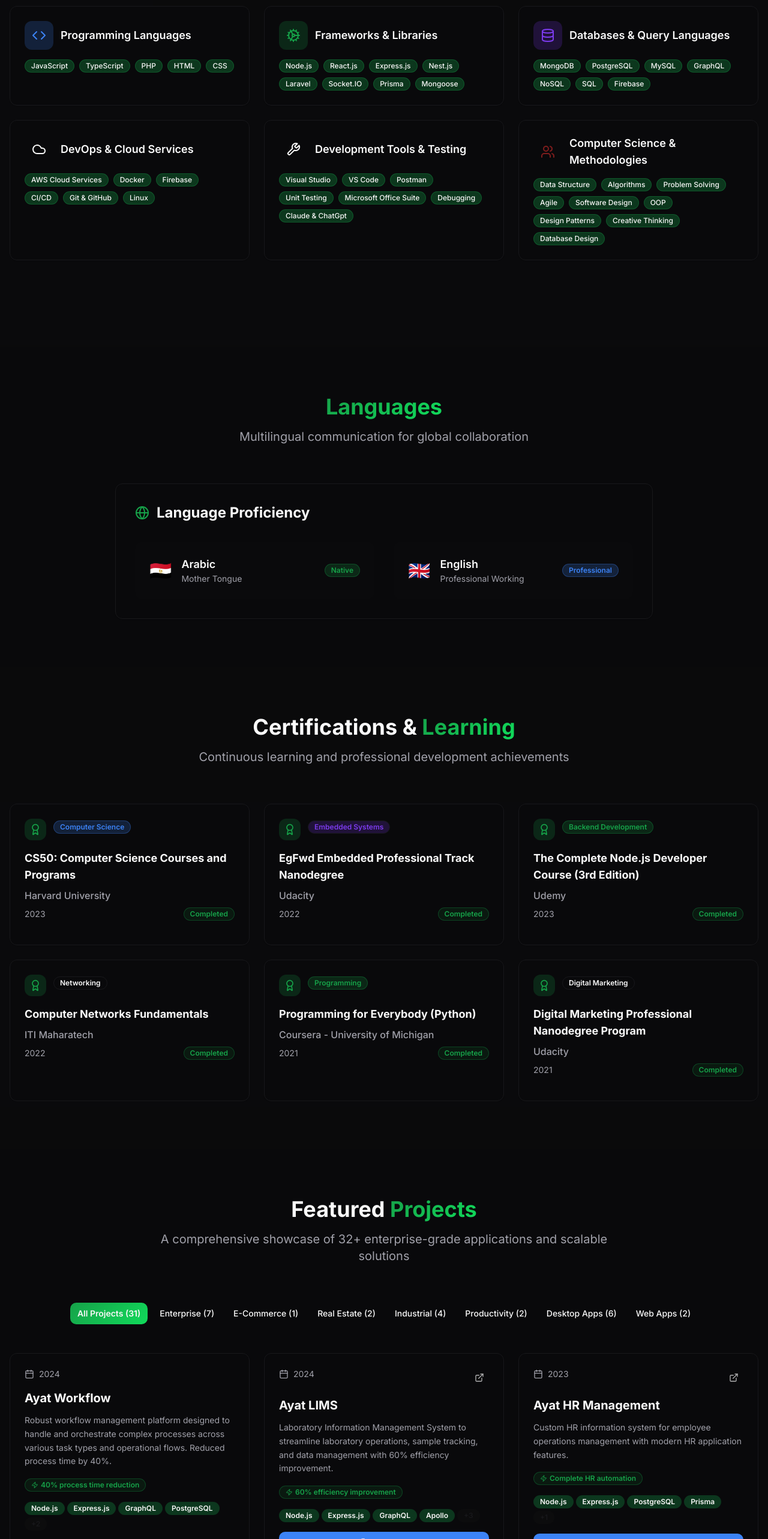
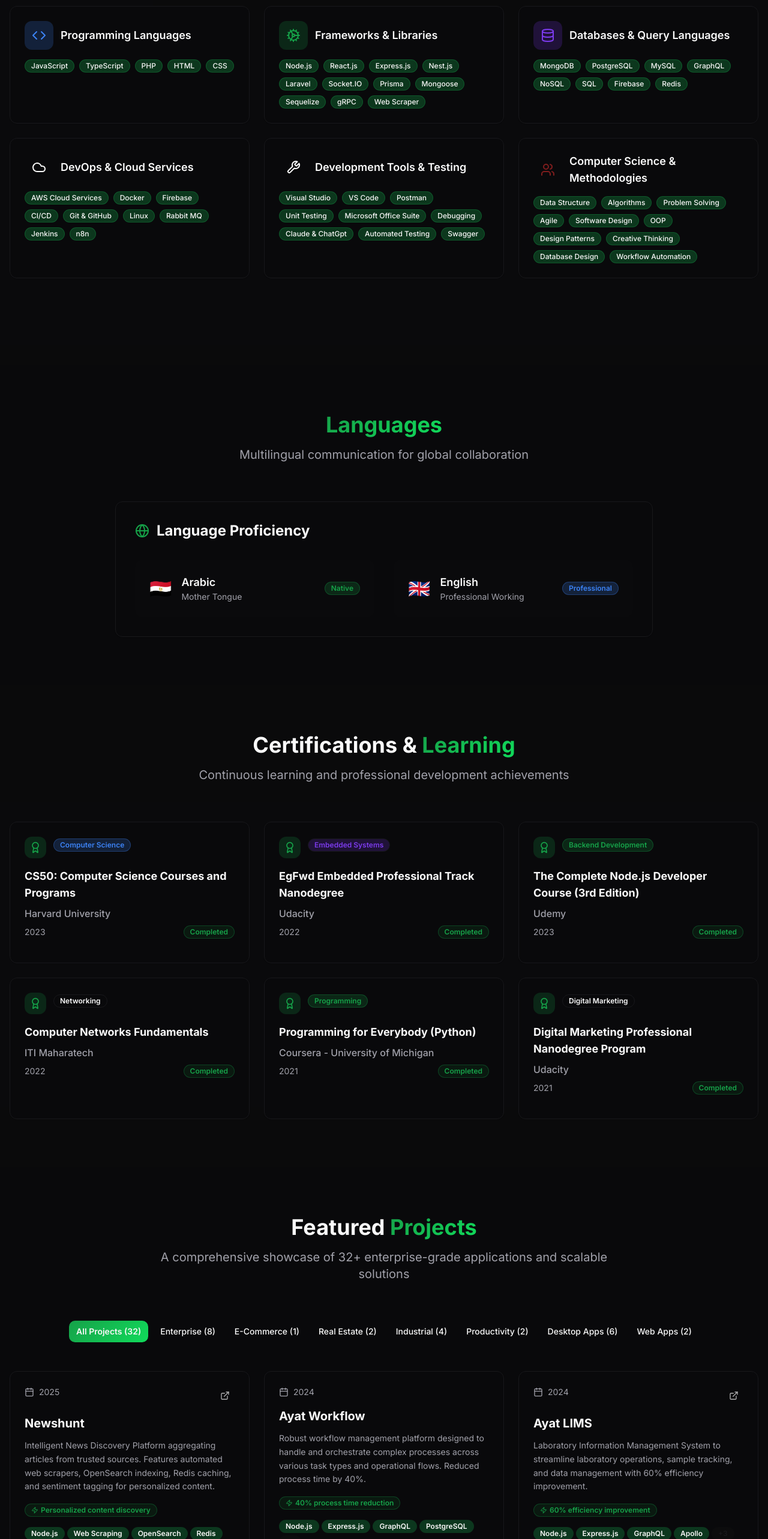
Before and after one commit to KarimSaeed1/Portfolio, a React (Vite) app: page / in a window 1280 px wide. Shown: the part 4760-7326 px from the top of the page at 60% size. Built offline with nearby package versions, Linux system fonts and the light colour scheme.

Commit message:
Updates on skills and add new project to projects

```diff
--- a/src/components/Navigation.tsx
+++ b/src/components/Navigation.tsx
@@ -60,11 +60,10 @@ const Navigation = () => {
                 <button
                   key={item.id}
                   onClick={() => scrollToSection(item.id)}
-                  className={`px-3 py-2 rounded-md text-sm font-medium transition-colors duration-300 ${
-                    activeSection === item.id
+                  className={`px-3 py-2 rounded-md text-sm font-medium transition-colors duration-300 ${activeSection === item.id
                       ? 'text-primary-glow bg-primary/20'
                       : 'text-muted-foreground hover:text-foreground hover:bg-accent/50'
-                  }`}
+                    }`}
                 >
                   {item.label}
                 </button>
@@ -76,7 +75,7 @@ const Navigation = () => {
           <div className="hidden md:flex items-center gap-2">
             <ThemeToggle />
             <Button variant="hero" size="sm" className="animate-glow" asChild>
-              <a href="https://drive.google.com/file/d/1G0kDp3m7aZOUl33Z8jaSniUepRrD2tU_/view?usp=drivesdk" target="_blank" rel="noopener noreferrer">
+              <a href="https://drive.google.com/file/d/1RFTjsVxmretzeyuBNjS0CAaR_WXiUqWs/view?usp=drivesdk" target="_blank" rel="noopener noreferrer">
                 <Download className="w-4 h-4" />
                 Resume
               </a>
@@ -104,11 +103,10 @@ const Navigation = () => {
                 <button
                   key={item.id}
                   onClick={() => scrollToSection(item.id)}
-                  className={`block px-3 py-2 rounded-md text-base font-medium w-full text-left transition-colors duration-300 ${
-                    activeSection === item.id
+                  className={`block px-3 py-2 rounded-md text-base font-medium w-full text-left transition-colors duration-300 ${activeSection === item.id
                       ? 'text-primary-glow bg-primary/20'
                       : 'text-muted-foreground hover:text-foreground hover:bg-accent/50'
-                  }`}
+                    }`}
                 >
                   {item.label}
                 </button>
--- a/src/components/Projects.tsx
+++ b/src/components/Projects.tsx
@@ -9,6 +9,16 @@ const Projects = () => {
 
   const projects = [
     // Enterprise Projects
+    {
+      title: "Newshunt",
+      description: "Intelligent News Discovery Platform aggregating articles from trusted sources. Features automated web scrapers, OpenSearch indexing, Redis caching, and sentiment tagging for personalized content.",
+      technologies: ["Node.js", "Web Scraping", "OpenSearch", "Redis", "Express.js", "MySQL", "Sequelize"],
+      category: "enterprise",
+      live: "https://newshunt.io/ar",
+      github: null,
+      impact: "Personalized content discovery",
+      year: "2025"
+    },
     {
       title: "Ayat Workflow",
       description: "Robust workflow management platform designed to handle and orchestrate complex processes across various task types and operational flows. Reduced process time by 40%.",
--- a/src/components/Skills.tsx
+++ b/src/components/Skills.tsx
@@ -15,31 +15,31 @@ const Skills = () => {
       icon: <Cog className="w-6 h-6" />,
       title: "Frameworks & Libraries",
       color: "success",
-      skills: ["Node.js", "React.js", "Express.js", "Nest.js", "Laravel", "Socket.IO", "Prisma", "Mongoose"]
+      skills: ["Node.js", "React.js", "Express.js", "Nest.js", "Laravel", "Socket.IO", "Prisma", "Mongoose", "Sequelize", "gRPC", "Web Scraper"]
     },
     {
       icon: <Database className="w-6 h-6" />,
       title: "Databases & Query Languages",
       color: "tech-purple",
-      skills: ["MongoDB", "PostgreSQL", "MySQL", "GraphQL", "NoSQL", "SQL", "Firebase"]
+      skills: ["MongoDB", "PostgreSQL", "MySQL", "GraphQL", "NoSQL", "SQL", "Firebase", "Redis"]
     },
     {
       icon: <Cloud className="w-6 h-6" />,
       title: "DevOps & Cloud Services",
       color: "tech-orange",
-      skills: ["AWS Cloud Services", "Docker", "Firebase", "CI/CD", "Git & GitHub", "Linux"]
+      skills: ["AWS Cloud Services", "Docker", "Firebase", "CI/CD", "Git & GitHub", "Linux", "Rabbit MQ", "Jenkins", "n8n"]
     },
     {
       icon: <Wrench className="w-6 h-6" />,
       title: "Development Tools & Testing",
       color: "warning",
-      skills: ["Visual Studio", "VS Code", "Postman", "Unit Testing", "Microsoft Office Suite", "Debugging", "Claude & ChatGpt"]
+      skills: ["Visual Studio", "VS Code", "Postman", "Unit Testing", "Microsoft Office Suite", "Debugging", "Claude & ChatGpt", "Automated Testing", "Swagger"]
     },
     {
       icon: <Users className="w-6 h-6" />,
       title: "Computer Science & Methodologies",
       color: "destructive",
-      skills: ["Data Structure", "Algorithms", "Problem Solving", "Agile", "Software Design", "OOP", "Design Patterns", "Creative Thinking", "Database Design"]
+      skills: ["Data Structure", "Algorithms", "Problem Solving", "Agile", "Software Design", "OOP", "Design Patterns", "Creative Thinking", "Database Design", "Workflow Automation"]
     }
   ];
 
```
